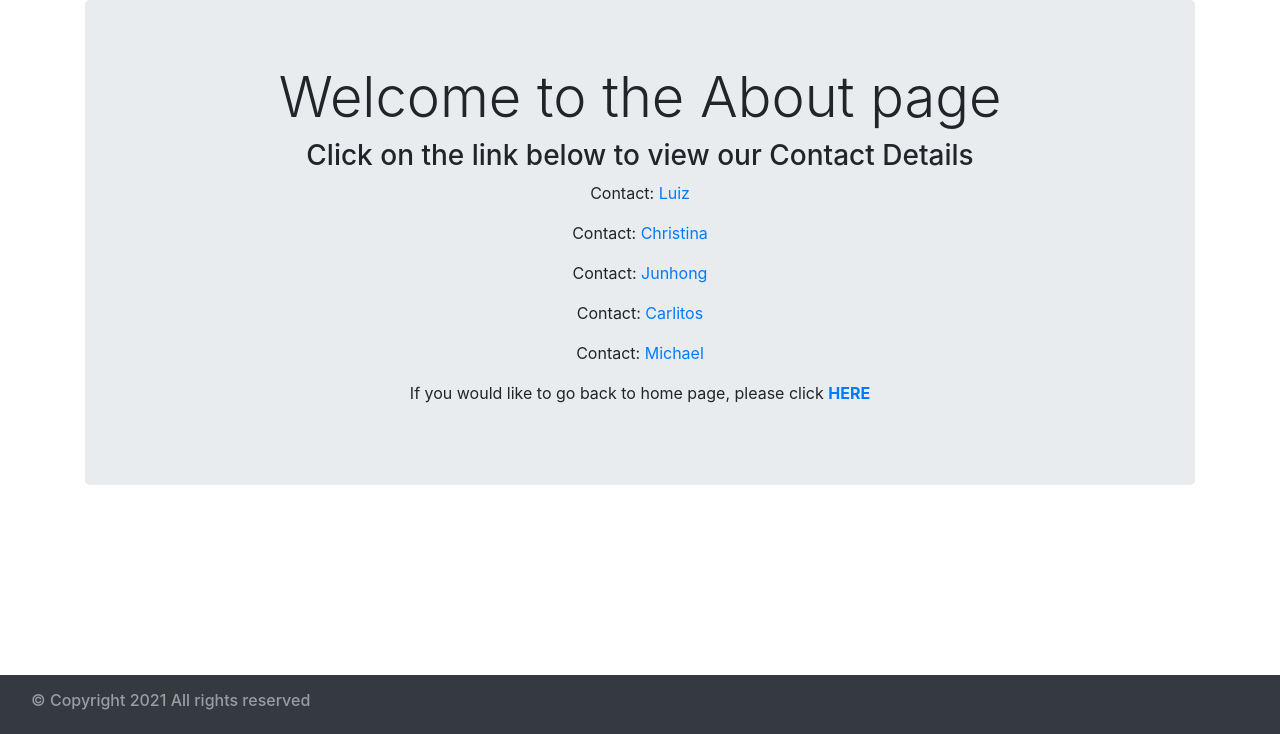
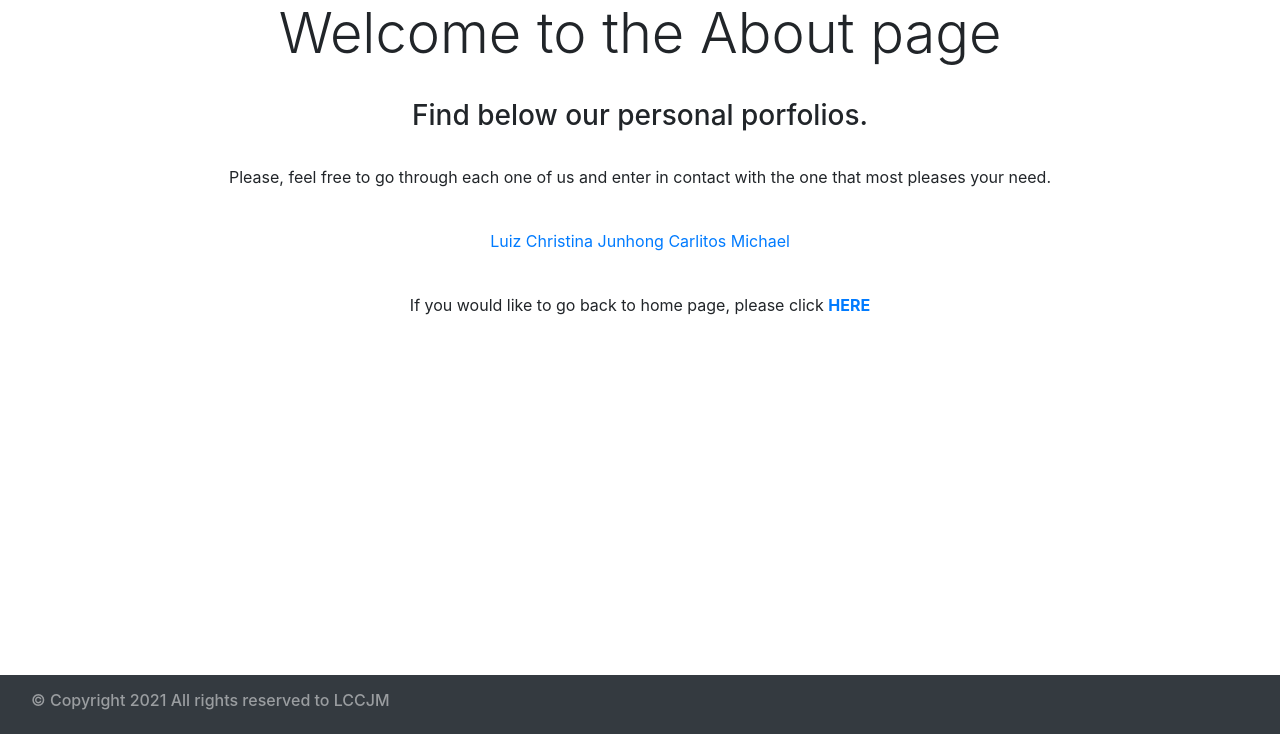
Before and after one commit to Magtibay/SurveySite, a Node server app: page /about in a window 1280 px wide. Shown: the part 66-800 px from the top of the page. Run offline with Node 20, Linux system fonts and the light colour scheme; some libraries are stand-ins or nearby versions.

Commit message:
some changes
removed jumbo, edited a little bit contact and about and added LCCJM at the nav bar. also added a picture if you guys want to put as the background for home page on the assets to be looked over

```diff
--- a/server/views/about.ejs
+++ b/server/views/about.ejs
@@ -1,12 +1,18 @@
 <!-- Information on contact page  -->
-<h1 align="center" class="display-4">Welcome to the <%= title %> page</h1>
+<h1 align="center" class="display-4">Welcome to the <%= title %> page</h1><br>
 
   <meta charset="utf-8">
 
   <div class="container" align="center">
 
-    <h3 class="display-5">Click on the link below to view our Contact Details</h3>
+    <h3 class="display-5">Find below our personal porfolios.</h3>
+    <br>
 
+    <div>
+
+    <p> Please, feel free to go through each one of us and enter in contact with the one that most pleases your need.</p>
+  </div>
+  <br>
   </div>
   <article>
     <div class="contact" align="center">
@@ -17,24 +23,21 @@
         just functional for now.
 
       -->
+      <div>
+     <tr>
 
-      <!-- Luiz -->
-      <p><i class="far fa-id-card"></i> Contact: <a href="https://portfolio-assigment.herokuapp.com/" target="_blank"> Luiz </a>
+          <th class="text-center col-3"><i class="far fa-id-card"></i><a href="https://portfolio-assigment.herokuapp.com/" target="_blank"> Luiz </a></th>
+          <th class="text-center col-3"><i class="far fa-id-card"></i><a href="https://comp229-week3-example.herokuapp.com/about" target="_blank"> Christina </a></th>
+          <th class="text-center col-3"><i class="far fa-id-card"></i><a href="https://comp229-ass1.herokuapp.com/" target="_blank"> Junhong </a></th>
+          <th class="text-center col-"><i class="far fa-id-card"></i><a href="https://comp229-assignment.herokuapp.com/" target="_blank"> Carlitos </a></th>
+          <th class="text-center col-2"><i class="far fa-id-card"></i><a href="#" target="_blank"> Michael </a></th>
+        </tr>
+  </div>
+  <br>
 
-      <!-- Christina -->
-      <p><i class="far fa-id-card"></i> Contact: <a href="https://comp229-week3-example.herokuapp.com/about" target="_blank"> Christina </a>
-
-      <!-- Junhong -->
-      <p><i class="far fa-id-card"></i> Contact: <a href="https://comp229-ass1.herokuapp.com/" target="_blank"> Junhong </a>
-
-      <!-- Carlitos -->
-      <p><i class="far fa-id-card"></i> Contact: <a href="https://comp229-assignment.herokuapp.com/" target="_blank"> Carlitos </a>
-
-      <!-- Michael -->
-      <p><i class="far fa-id-card"></i> Contact: <a href="#" target="_blank"> Michael </a>
 
   <!-- Go back to home page link -->
-
+<p></p>
   <div align="center">
     <p> If you would like to go back to home page, please click <a href="/home" color=;><b>HERE</b></a></p>
   </div>
--- a/server/views/contact.ejs
+++ b/server/views/contact.ejs
@@ -1,20 +1,30 @@
 <!DOCTYPE html>
 <html lang="en">
+
 <head>
     <meta charset="UTF-8">
     <meta name="viewport" content="width=device-width, initial-scale=1.0">
     <title>contactPage</title>
 </head>
+
 <body>
-
-    <h2>Feel free to Contact us!</h2>
-    <p>Information
-        <ul>
-            <li>@my.centennialcollege.ca</li>
-            <li>xxx-xxx-xxxx</li>
-        </ul>
-        Or the form below.
-    </p>
+    <div align="center">
+        <div class="container p-4">
+            <h2>Feel free to Contact us!</h2>
+           <br>
+            <h4>Through Information below:</h4>
+            <br>
+            <p>
+            <table>
+                <li>@my.centennialcollege.ca</li>
+                <li>xxx-xxx-xxxx</li>
+            </table>
+            </p>
+            <br>
+            <h4> Or on the form below:
+            </h4>
+        </div>
+    </div>
     <div class="container p-4">
 
         <form>
@@ -41,4 +51,5 @@
         </form>
     </div>
 </body>
+
 </html>
--- a/server/views/home.ejs
+++ b/server/views/home.ejs
@@ -1,4 +1,3 @@
-
 <!-- Information about home page -->
 <div>
   <div class="position-relative text-center">
--- a/server/views/index.ejs
+++ b/server/views/index.ejs
@@ -7,8 +7,8 @@
   <!-- Main Content -->
   <html>
     <body>
-    <main class="container">
-      <div class="jumbotron">
+
+
 
 
 
@@ -31,8 +31,7 @@
 
        <% } %>
 
-    </div>
-      </main>
+
         </body>
 
 
--- a/server/views/partials/footer_nav.ejs
+++ b/server/views/partials/footer_nav.ejs
@@ -5,7 +5,7 @@
 <footer>
 <nav class="navbar fixed-bottom navbar-dark bg-dark">
   <div class="container-fluid">
-    <h6 class="display-6 navbar-text"> &copy; Copyright 2021 All rights reserved</h6>
+    <h6 class="display-6 navbar-text"> &copy; Copyright 2021 All rights reserved to LCCJM</h6>
   </div>
 </nav>
 </footer>
```
Also changed, not shown: public/assets/images/background.jpg (added). Lines whose indentation alone changed are shown as unchanged.
